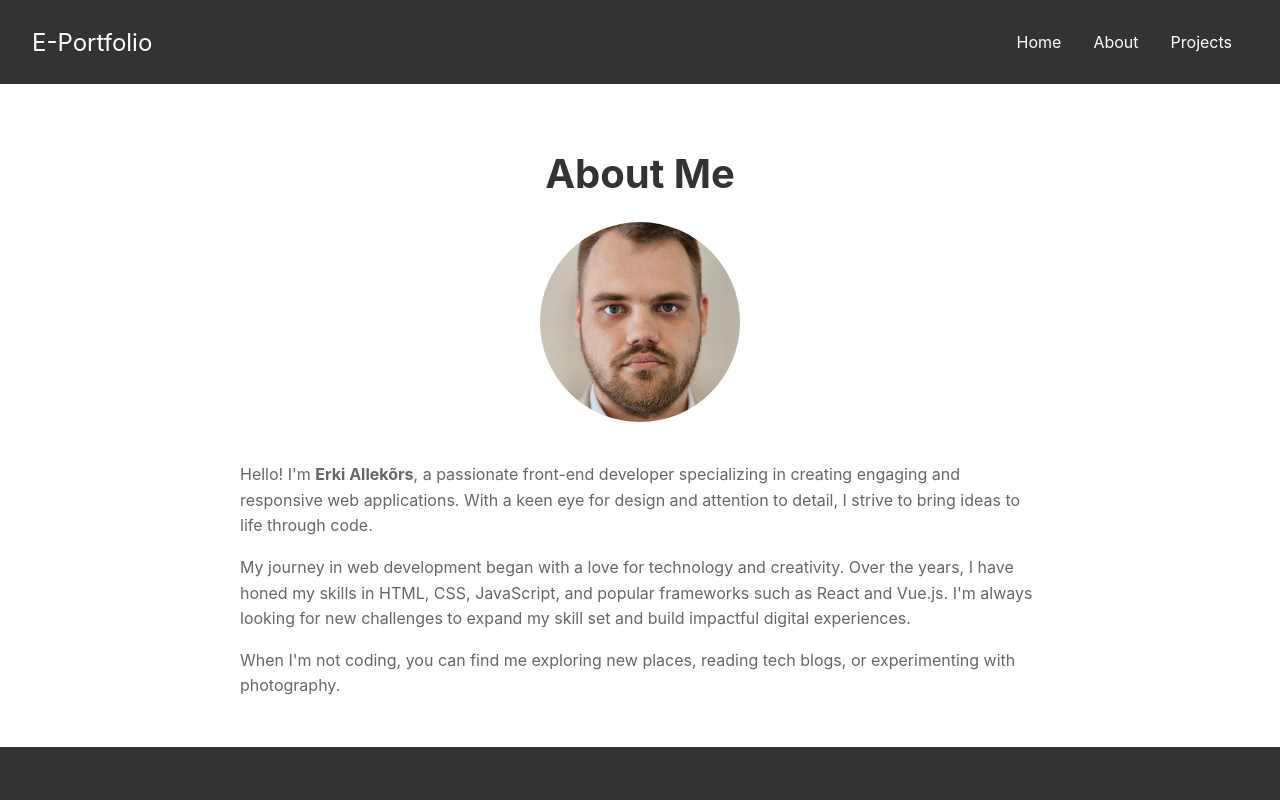
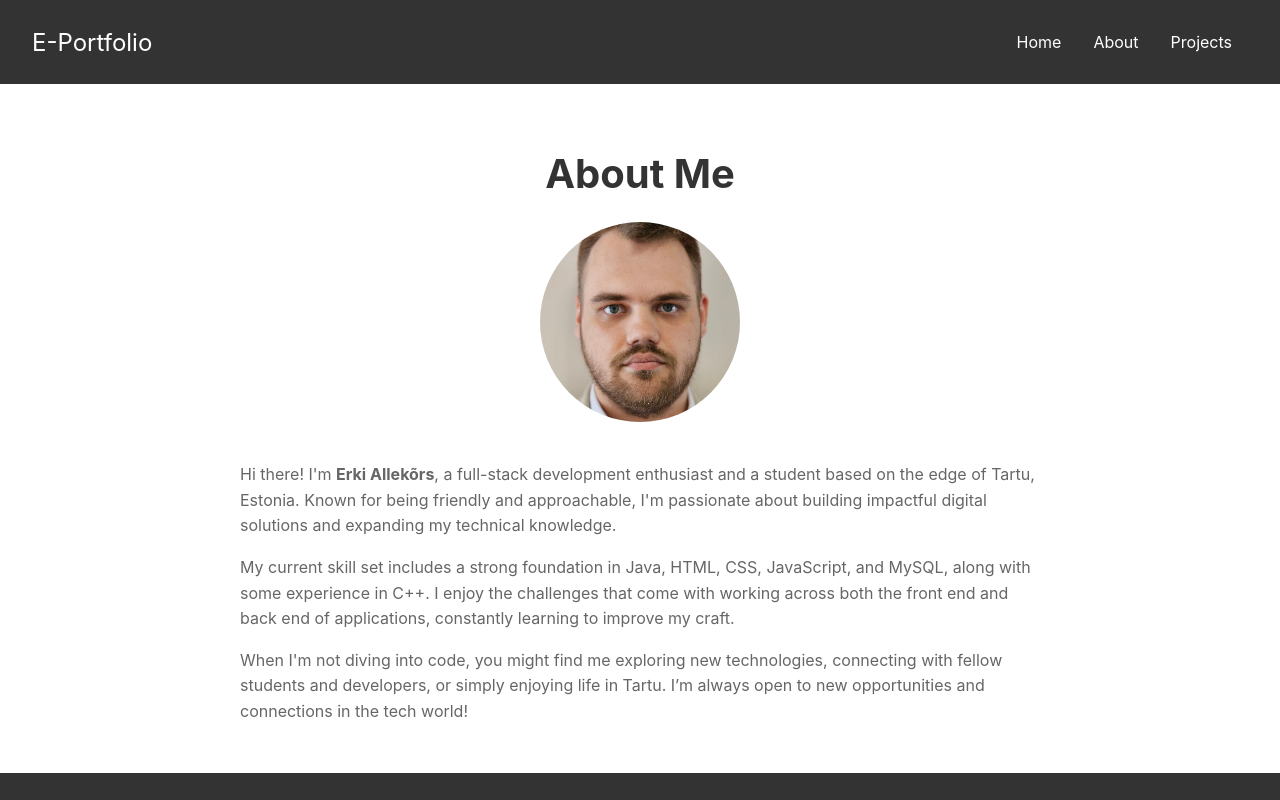
Before and after one commit to Eallekors/erki-allekors-portfolio, a React (Create React App) app: page /about in a window 1280 px wide. Shown: the top 800 px of the page. Built offline with nearby package versions, Linux system fonts and the light colour scheme.

Commit message:
Changed about page

```diff
--- a/src/pages/About.js
+++ b/src/pages/About.js
@@ -13,13 +13,13 @@ const About = () => {
         />
         <div className="about-text">
           <p>
-            Hello! I'm <strong>Erki Allekõrs</strong>, a passionate front-end developer specializing in creating engaging and responsive web applications. With a keen eye for design and attention to detail, I strive to bring ideas to life through code.
+            Hi there! I'm <strong>Erki Allekõrs</strong>, a full-stack development enthusiast and a student based on the edge of Tartu, Estonia. Known for being friendly and approachable, I'm passionate about building impactful digital solutions and expanding my technical knowledge.
           </p>
           <p>
-            My journey in web development began with a love for technology and creativity. Over the years, I have honed my skills in HTML, CSS, JavaScript, and popular frameworks such as React and Vue.js. I'm always looking for new challenges to expand my skill set and build impactful digital experiences.
+            My current skill set includes a strong foundation in Java, HTML, CSS, JavaScript, and MySQL, along with some experience in C++. I enjoy the challenges that come with working across both the front end and back end of applications, constantly learning to improve my craft.
           </p>
           <p>
-            When I'm not coding, you can find me exploring new places, reading tech blogs, or experimenting with photography.
+            When I'm not diving into code, you might find me exploring new technologies, connecting with fellow students and developers, or simply enjoying life in Tartu. I’m always open to new opportunities and connections in the tech world!
           </p>
         </div>
       </div>
```
